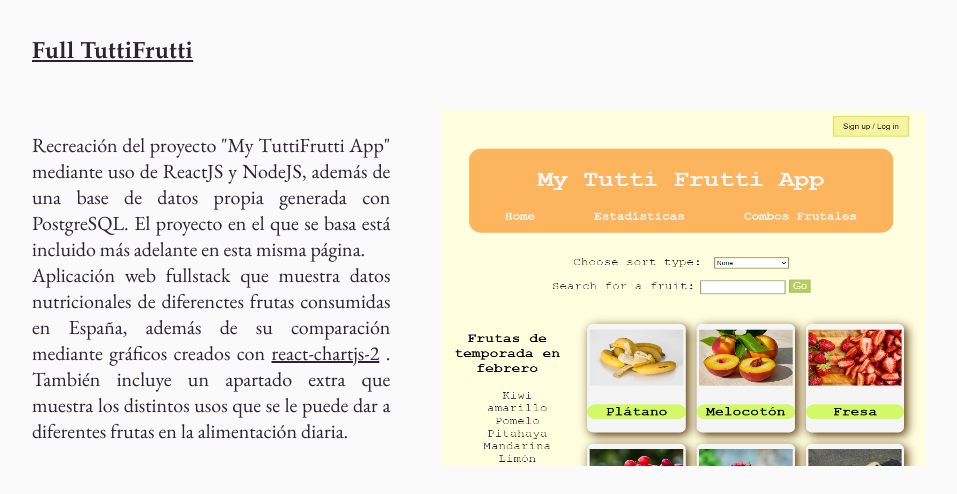
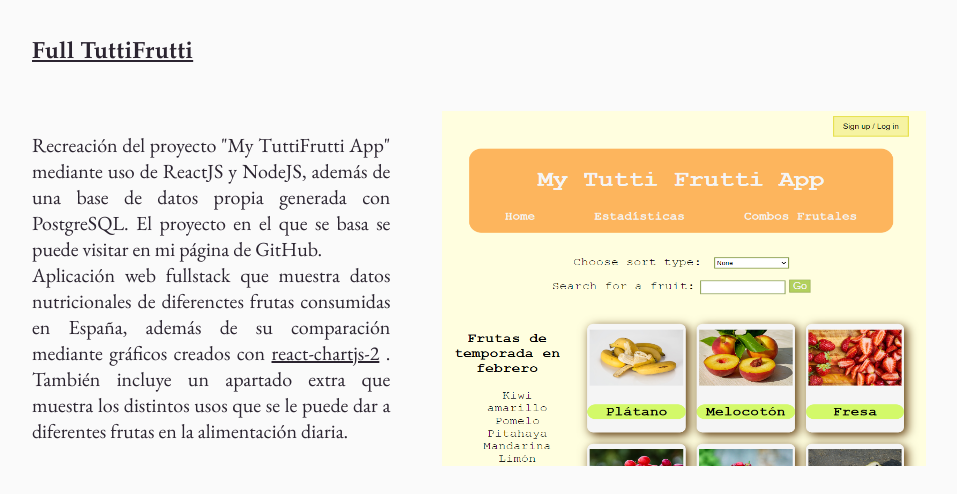
Before and after one commit to CristinaMateo/Portfolio, a React (Vite) app: page / in a window 1280 px wide. Shown: the part 1600-2094 px from the top of the page, without its empty margins (160-1117 px from the left). Built offline with nearby package versions, Linux system fonts and the light colour scheme.

Commit message:
retoques proyectos

```diff
--- a/src/components/Main/Proyectos/Proyectos.jsx
+++ b/src/components/Main/Proyectos/Proyectos.jsx
@@ -8,7 +8,7 @@ const Proyectos = () => {
       <article className="project">
         <h3>Full TuttiFrutti</h3>
         <article className="grid">
-          <p>Recreación del proyecto "My TuttiFrutti App" mediante uso de ReactJS y NodeJS, además de una base de datos propia generada con PostgreSQL. El proyecto en el que se basa está incluido más adelante en esta misma página.
+          <p>Recreación del proyecto "My TuttiFrutti App" mediante uso de ReactJS y NodeJS, además de una base de datos propia generada con PostgreSQL. El proyecto en el que se basa se puede visitar en mi página de GitHub.
             <br />
             Aplicación web fullstack que muestra datos nutricionales de diferenctes frutas consumidas en España, además de su comparación mediante gráficos creados con <a href="https://react-chartjs-2.js.org/">react-chartjs-2</a> . También incluye un apartado extra que muestra los distintos usos que se le puede dar a diferentes frutas en la alimentación diaria. </p>
           <img src="/assets/FullFrutti.png" alt="Screenshot Full TuttiFrutti" />
@@ -59,7 +59,7 @@ const Proyectos = () => {
         </span>
       </article>
 
-      <article className="project">
+      {/* <article className="project">
         <h3>My TuttiFrutti App</h3>
         <article className="grid">
           <p>Aplicación web creada con Vanilla que interactúa con la api de <a href="https://www.fruityvice.com/">Fruityvice</a> para mostrar datos nutricionales de diferenctes frutas, si son parte de la temporada actual según el momento de consulta y su comparación nutricional mediante gráficos creados con <a href="https://www.chartjs.org/docs/latest/">chartjs</a>.</p>
@@ -69,12 +69,12 @@ const Proyectos = () => {
         <a className="link" href="https://cristinamateo.github.io/mytuttifruttiApp/">Visitar Web</a>
         <a className="link" href="https://github.com/CristinaMateo/mytuttifruttiApp">GitHub</a>
         </span>
-      </article>
+      </article> */}
 
       <article className="project">
         <h3> Second Quiz</h3>
         <article className="grid">
-          <p>Segunda práctica de quiz. Creado con Vanilla hace peticiones a <a  href="https://opentdb.com/">Open DB</a> Para crear un quiz con una temática televisiva y preguntas aleatorias que proporciona la API. Estilada como un teletexto para que concuerde con la temática del quiz. Ha sido gestionada con Firebase para los datos del usuario y su progreso en cada realización que haga del quiz.</p>
+          <p>Segunda práctica de quiz, el primero es visitable en mi GitHub. Creado con Vanilla, hace peticiones a <a  href="https://opentdb.com/">Open DB</a> para crear un quiz con una temática televisiva y preguntas aleatorias que proporciona la API. Estilada como un teletexto para que concuerde con la temática del quiz. Ha sido gestionada con Firebase para los datos del usuario y su progreso en cada realización que haga del quiz.</p>
           <img src="/assets/Telequiz.png" alt="Screenshot Second Quiz" />
         </article>
         <span className="enlaces">
@@ -83,7 +83,7 @@ const Proyectos = () => {
         </span>
       </article>
 
-      <article className="project">
+     {/*  <article className="project">
         <h3> First quiz</h3>
         <article className="grid">
           <p>Primer proyecto con Vanilla, es el proyecto precursor de Second Quiz. Este fue el primer proyecto desarrollado con JS para manejar las respuestas del quiz y mostrar la puntuación final una vez que el usuario envía sus respuestas. </p>
@@ -93,7 +93,7 @@ const Proyectos = () => {
         <a className="link" href="https://cristinamateo.github.io/Quiz/">Visitar Web</a>
         <a className="link" href="https://github.com/CristinaMateo/Quiz">GitHub</a>
         </span>
-      </article>
+      </article> */}
     </section>
   );
 };
```
